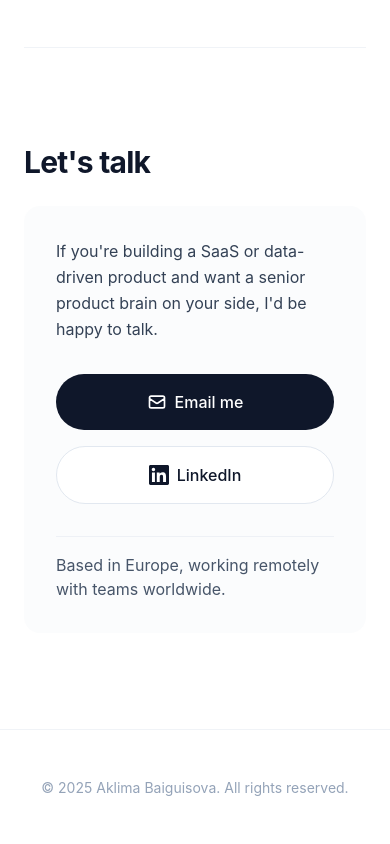
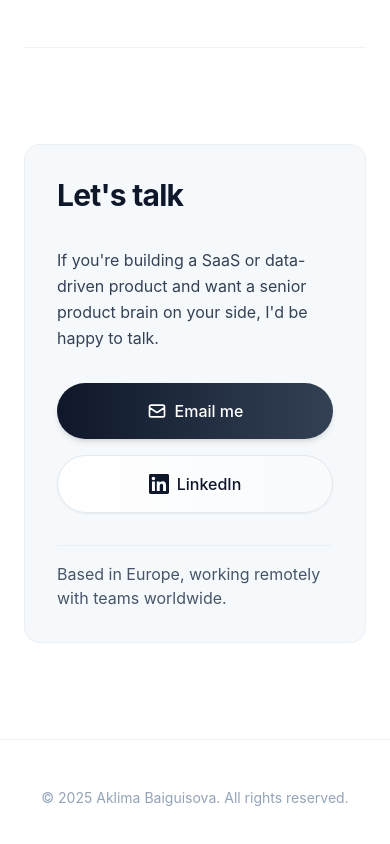
Before and after one commit to baiguisova-aklima/portfolio, a Next.js app: page / in a window 390 px wide. Shown: the part 4793-5637 px from the top of the page. Built offline with nearby package versions, Linux system fonts and the light colour scheme.

Commit message:
Update Contact section: add border, darker background, move title inside, add gradients and animations to contact buttons

```diff
--- a/app/page.tsx
+++ b/app/page.tsx
@@ -277,17 +277,17 @@ export default function Home() {
 
         {/* Contact Section */}
         <section id="contact" className="space-y-6 lg:space-y-8">
-          <h2 className="text-3xl lg:text-5xl font-bold tracking-tight text-slate-900 leading-tight">
-            Let's talk
-          </h2>
-          <div className="bg-slate-50/50 rounded-2xl lg:rounded-3xl p-8 lg:p-12 lg:p-16 space-y-8 lg:space-y-10 max-w-4xl">
+          <div className="bg-slate-100/60 rounded-2xl lg:rounded-3xl border border-slate-200/50 p-8 lg:p-12 lg:p-16 space-y-8 lg:space-y-10 max-w-4xl">
+            <h2 className="text-3xl lg:text-5xl font-bold tracking-tight text-slate-900 leading-tight">
+              Let's talk
+            </h2>
             <p className="text-base lg:text-lg leading-relaxed text-slate-700">
               If you're building a SaaS or data-driven product and want a senior product brain on your side, I'd be happy to talk.
             </p>
             <div className="flex flex-col sm:flex-row gap-4">
               <a
                 href="mailto:baiguisova@gmail.com"
-                className="inline-flex items-center justify-center rounded-full bg-slate-900 px-8 py-4 lg:py-5 text-base font-medium text-white hover:bg-slate-800 transition-colors duration-200 min-h-[48px]"
+                className="inline-flex items-center justify-center rounded-full bg-gradient-to-r from-slate-900 to-slate-700 px-8 py-4 lg:py-5 text-base font-medium text-white hover:from-slate-800 hover:to-slate-600 transition-all duration-300 shadow-md hover:shadow-lg hover:scale-105 min-h-[48px]"
               >
                 <svg className="w-5 h-5 mr-2" fill="none" stroke="currentColor" viewBox="0 0 24 24">
                   <path strokeLinecap="round" strokeLinejoin="round" strokeWidth={2} d="M3 8l7.89 5.26a2 2 0 002.22 0L21 8M5 19h14a2 2 0 002-2V7a2 2 0 00-2-2H5a2 2 0 00-2 2v10a2 2 0 002 2z" />
@@ -298,7 +298,7 @@ export default function Home() {
                 href="https://www.linkedin.com/in/aklima/"
                 target="_blank"
                 rel="noopener noreferrer"
-                className="inline-flex items-center justify-center rounded-full bg-white border border-slate-200 px-8 py-4 lg:py-5 text-base font-medium text-slate-900 hover:border-slate-300 hover:bg-slate-50 transition-colors duration-200 min-h-[48px]"
+                className="inline-flex items-center justify-center rounded-full bg-gradient-to-r from-white to-slate-50 border border-slate-200 px-8 py-4 lg:py-5 text-base font-medium text-slate-900 hover:border-slate-300 hover:from-slate-50 hover:to-slate-100 transition-all duration-300 shadow-sm hover:shadow-md hover:scale-105 min-h-[48px]"
               >
                 <svg className="w-5 h-5 mr-2" fill="currentColor" viewBox="0 0 24 24">
                   <path d="M20.447 20.452h-3.554v-5.569c0-1.328-.027-3.037-1.852-3.037-1.853 0-2.136 1.445-2.136 2.939v5.667H9.351V9h3.414v1.561h.046c.477-.9 1.637-1.85 3.37-1.85 3.601 0 4.267 2.37 4.267 5.455v6.286zM5.337 7.433c-1.144 0-2.063-.926-2.063-2.065 0-1.138.92-2.063 2.063-2.063 1.14 0 2.064.925 2.064 2.063 0 1.139-.925 2.065-2.064 2.065zm1.782 13.019H3.555V9h3.564v11.452zM22.225 0H1.771C.792 0 0 .774 0 1.729v20.542C0 23.227.792 24 1.771 24h20.451C23.2 24 24 23.227 24 22.271V1.729C24 .774 23.2 0 22.222 0h.003z"/>
```
